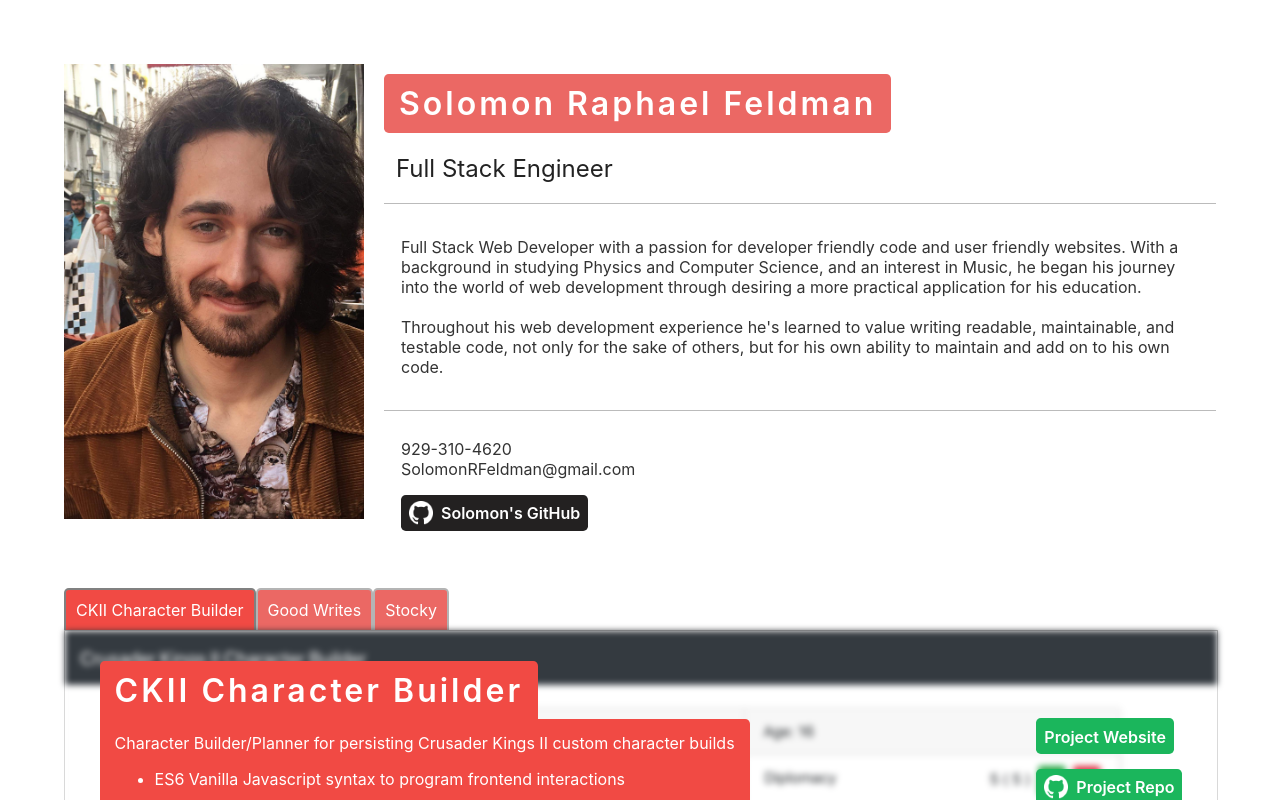
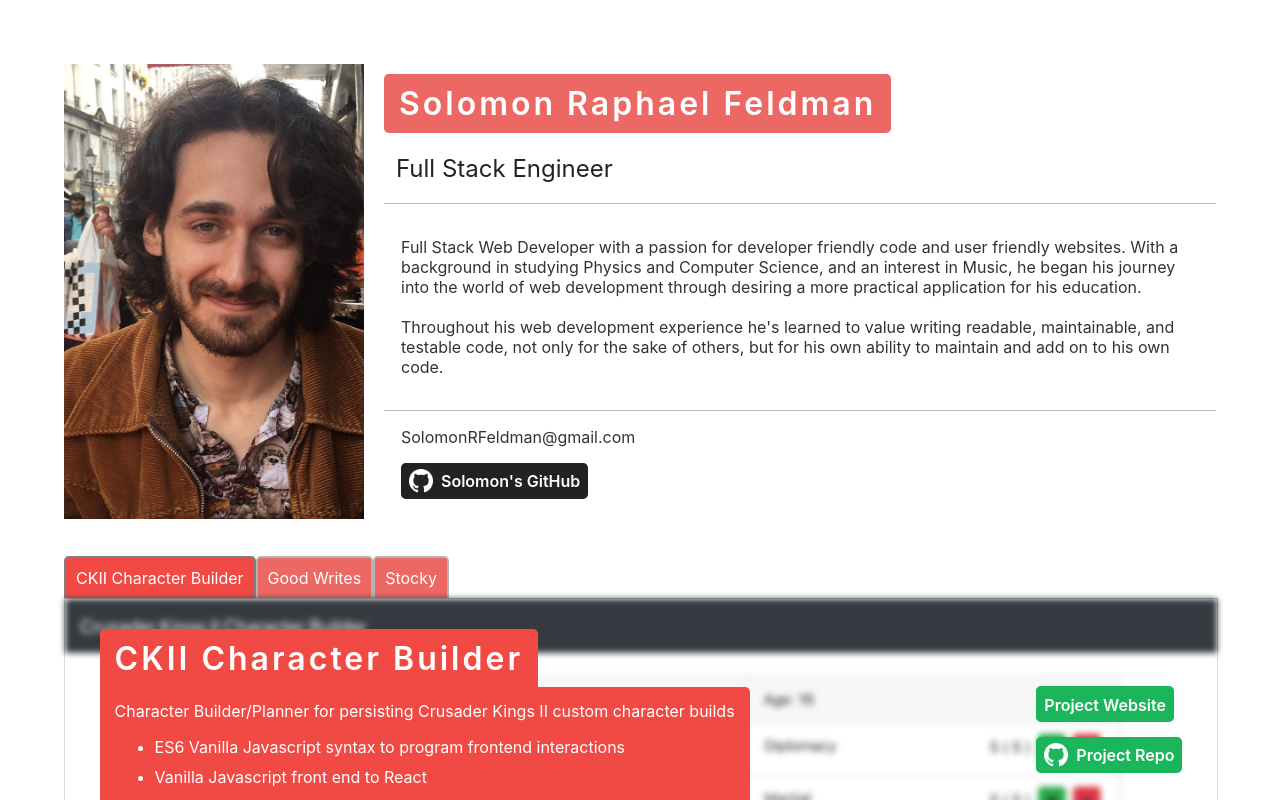
Before and after one commit to SolomonRFeldman/solomon-r-feldman-portfolio, a React (Create React App) app: page / in a window 1280 px wide. Shown: the top 800 px of the page. Built offline with nearby package versions, Linux system fonts and the light colour scheme.

Commit message:
removes number (why did I have it in the first place)

```diff
--- a/src/components/Profile.css
+++ b/src/components/Profile.css
@@ -77,7 +77,7 @@
 
 .Profile-contact {
   padding: 17px;
-  padding-top: 4px;
+  padding-top: 0px;
   color: #333;
 }
 
--- a/src/components/Profile.jsx
+++ b/src/components/Profile.jsx
@@ -22,7 +22,6 @@ export default function Profile(props) {
         <hr className='Profile-horizontal-rule'/>
         <div className='Profile-contact'>
           <p>
-            929-310-4620<br/>
             SolomonRFeldman@gmail.com
           </p>
           <a className='Profile-github' href='https://github.com/SolomonRFeldman' target="_blank" rel="noopener noreferrer" >
```
